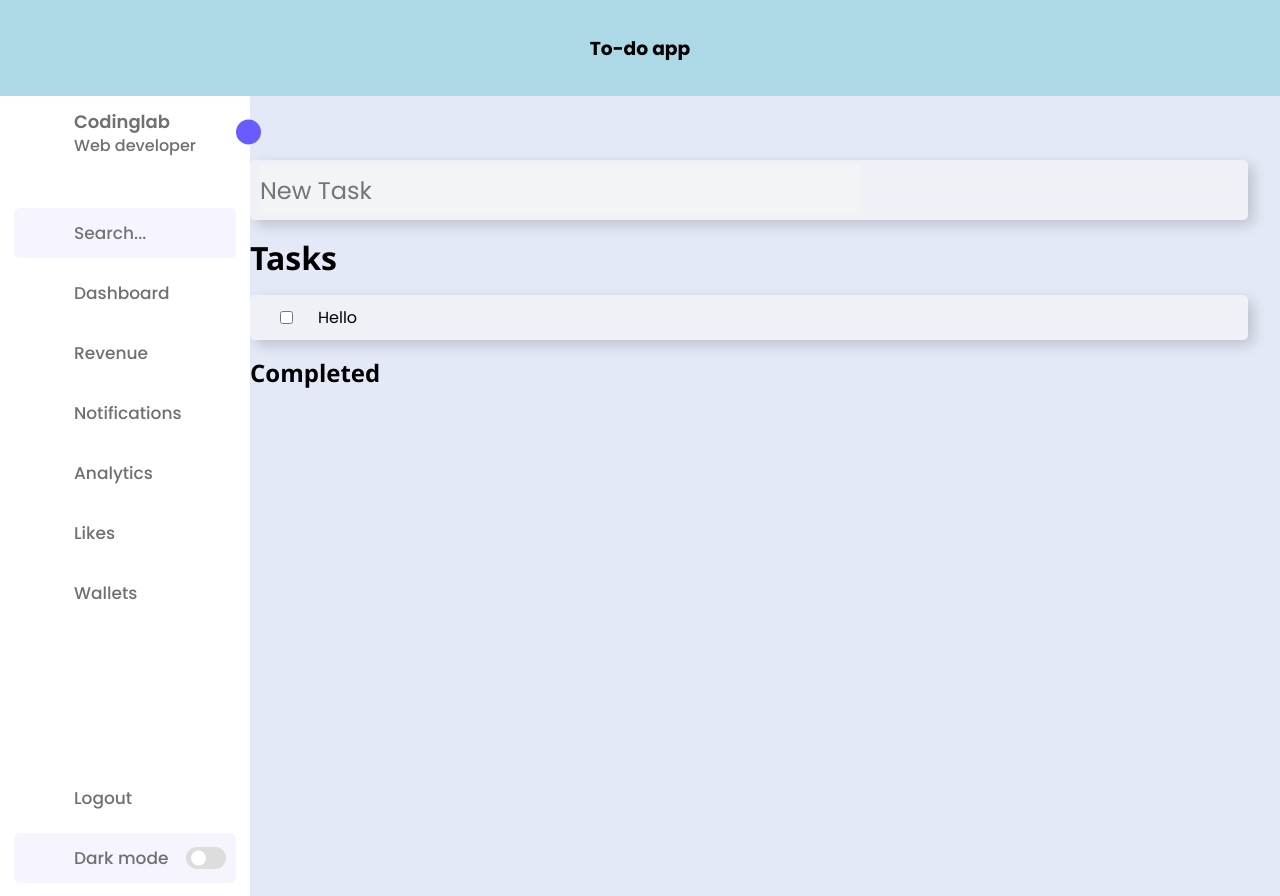
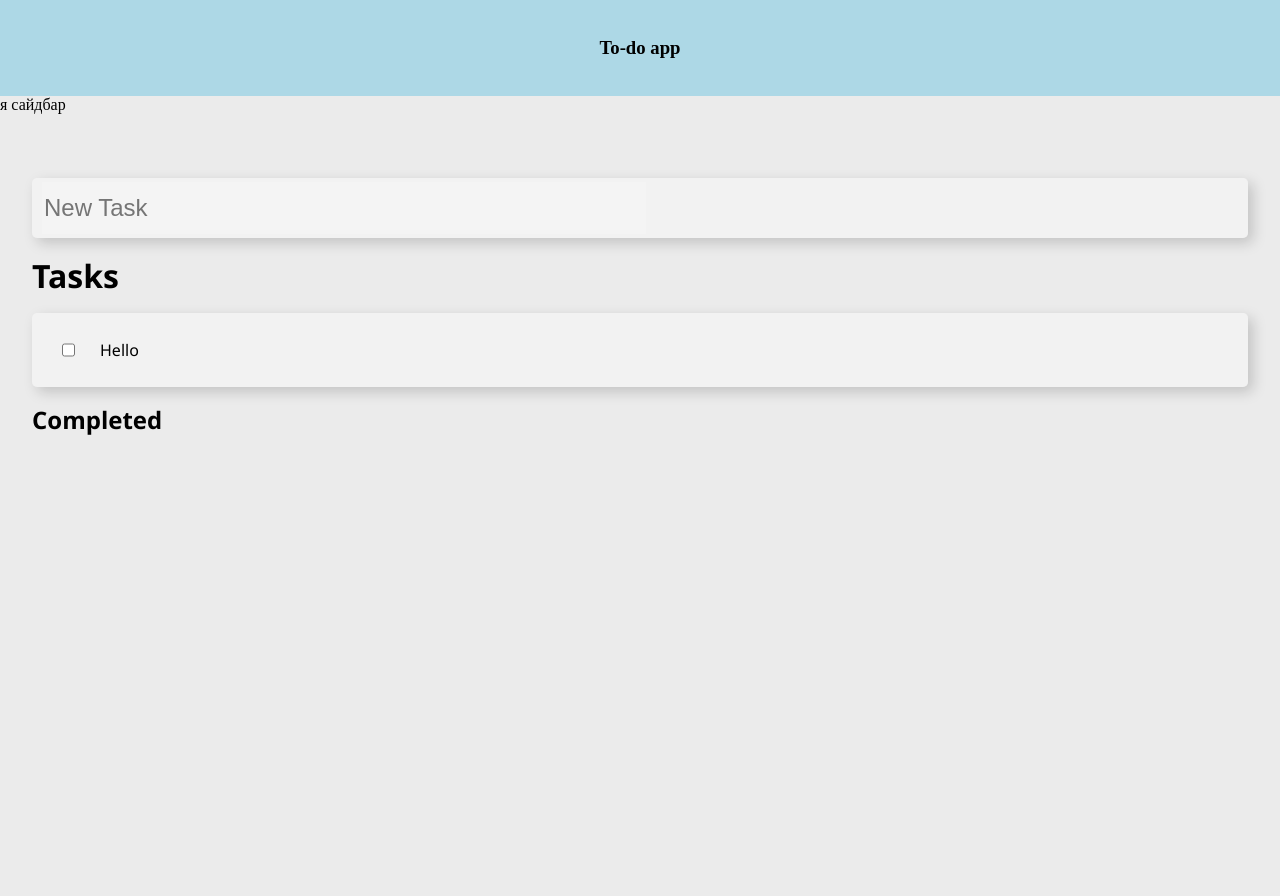
Before and after one commit to makshoop/ToDo, a React (Vite) app: page / in a window 1280 px wide. After the commit the page ends 800 px from the top, so only its background shows below. Built offline with nearby package versions, Linux system fonts and the light colour scheme; data requests are answered from the project's data file.

Commit message:
delete junk sidebar

```diff
--- a/src/main.css
+++ b/src/main.css
@@ -3,6 +3,7 @@ html {
 }
 
 body {
+    margin: 0;
     min-height: 100vh;
     background-color: rgb(235, 235, 235);
 }
--- a/src/main.jsx
+++ b/src/main.jsx
@@ -5,7 +5,6 @@ import "./main.css";
 import "./сomponents/tasks/Tasks.css";
 import "./сomponents/header/Header.css";
 import "./сomponents/tasks/NewTask.css";
-import "./сomponents/sidebar/Sidebar.css";
 
 ReactDOM.createRoot(document.getElementById("root")).render(
 	<>
--- a/src/сomponents/App/index.jsx
+++ b/src/сomponents/App/index.jsx
@@ -2,7 +2,7 @@ import React from "react";
 import { Tasks } from "../tasks/Tasks";
 import { Header } from "../header/Header";
 import { NewTask } from "../tasks/NewTask";
-import { Sidebar } from "../sidebar/Sidebar";
+import { Sidebar } from "../Sidebar";
 
 import "./styles.css";
 
--- /dev/null
+++ b/src/сomponents/Sidebar/index.jsx
@@ -0,0 +1,7 @@
+import React from "react";
+
+import "./styles.css";
+
+export function Sidebar() {
+	return <div className="appSidebar">я сайдбар</div>;
+}
--- a/src/сomponents/sidebar/Sidebar.css
+++ b/src/сomponents/Sidebar/styles.css
@@ -1,11 +1,11 @@
 /* Google Font Import - Poppins */
-@import url('https://fonts.googleapis.com/css2?family=Poppins:wght@300;400;500;600;700&display=swap');
-*{
+/* @import url('https://fonts.googleapis.com/css2?family=Poppins:wght@300;400;500;600;700&display=swap'); */
+/* *{
     margin: 0;
     padding: 0;
     box-sizing: border-box;
     font-family: 'Poppins', sans-serif;
-}
+} */
 
 :root{
     /* ===== Colors ===== */
@@ -23,11 +23,11 @@
     --tran-05: all 0.3s ease;
 }
 
-body{
+/* body{
     min-height: 100vh;
     background-color: var(--body-color);
     transition: var(--tran-05);
-}
+} */
 
 ::selection{
     background-color: var(--primary-color);
@@ -46,9 +46,9 @@ body.dark{
 /* ===== Sidebar ===== */
  .sidebar{
     /* position: fixed; */
-    float: left;
+/*
     top: 0;
-    left: 0;
+    left: 0; */
     height: 100vh;
     width: 250px;
     padding: 10px 14px;
--- a/src/сomponents/sidebar/Sidebar.jsx
+++ /dev/null
@@ -1,231 +0,0 @@
-import React, { useState } from "react";
-
-export function Sidebar() {
-	const [sidebarOpen, setSidebarOpen] = useState(true);
-	const [darkMode, setDarkMode] = useState(false);
-
-	const handleToggleSidebar = () => {
-		setSidebarOpen(!sidebarOpen);
-	};
-
-	const handleToggleDarkMode = () => {
-		setDarkMode(!darkMode);
-	};
-
-	return (
-		<nav
-			className={`sidebar ${sidebarOpen ? "" : "close"} ${
-				darkMode ? "dark" : ""
-			}`}
-		>
-			<header>
-				<div className="image-text">
-					<span className="image">{/*<img src="logo.png" alt="" />*/}</span>
-
-					<div className="text logo-text">
-						<span className="name">Codinglab</span>
-						<span className="profession">Web developer</span>
-					</div>
-				</div>
-
-				<i
-					className="bx bx-chevron-right toggle"
-					onClick={handleToggleSidebar}
-				></i>
-			</header>
-
-			<div className="menu-bar">
-				<div className="menu">
-					<li className="search-box" onClick={() => setSidebarOpen(true)}>
-						<i className="bx bx-search icon"></i>
-						<input type="text" placeholder="Search..." />
-					</li>
-
-					<ul className="menu-links">
-						<li className="nav-link">
-							<a href="#">
-								<i className="bx bx-home-alt icon"></i>
-								<span className="text nav-text">Dashboard</span>
-							</a>
-						</li>
-
-						<li className="nav-link">
-							<a href="#">
-								<i className="bx bx-bar-chart-alt-2 icon"></i>
-								<span className="text nav-text">Revenue</span>
-							</a>
-						</li>
-
-						<li className="nav-link">
-							<a href="#">
-								<i className="bx bx-bell icon"></i>
-								<span className="text nav-text">Notifications</span>
-							</a>
-						</li>
-
-						<li className="nav-link">
-							<a href="#">
-								<i className="bx bx-pie-chart-alt icon"></i>
-								<span className="text nav-text">Analytics</span>
-							</a>
-						</li>
-
-						<li className="nav-link">
-							<a href="#">
-								<i className="bx bx-heart icon"></i>
-								<span className="text nav-text">Likes</span>
-							</a>
-						</li>
-
-						<li className="nav-link">
-							<a href="#">
-								<i className="bx bx-wallet icon"></i>
-								<span className="text nav-text">Wallets</span>
-							</a>
-						</li>
-					</ul>
-				</div>
-
-				<div className="bottom-content">
-					<li>
-						<a href="#">
-							<i className="bx bx-log-out icon"></i>
-							<span className="text nav-text">Logout</span>
-						</a>
-					</li>
-
-					{/* rome-ignore lint/a11y/useKeyWithClickEvents: <explanation> */}
-					<li className="mode" onClick={handleToggleDarkMode}>
-						<div className="sun-moon">
-							<i className="bx bx-moon icon moon"></i>
-							<i className="bx bx-sun icon sun"></i>
-						</div>
-						<span className="mode-text text">
-							{darkMode ? "Light mode" : "Dark mode"}
-						</span>
-
-						<div className="toggle-switch">
-							<span className="switch"></span>
-						</div>
-					</li>
-				</div>
-			</div>
-		</nav>
-	);
-}
-
-export function Home() {
-	return (
-		<section className="home">
-			<div className="text">Dashboard Sidebar</div>
-		</section>
-	);
-}
-
-export function Sidebar2() {
-	const [sidebarClosed, setSidebarClosed] = useState(true);
-	const [darkMode, setDarkMode] = useState(false);
-
-	const toggleSidebar = () => {
-		setSidebarClosed(!sidebarClosed);
-	};
-
-	const toggleDarkMode = () => {
-		setDarkMode(!darkMode);
-	};
-
-	return (
-		<div className={darkMode ? "dark" : ""}>
-			{/* <nav className={sidebarClosed ? 'sidebar close' : 'sidebar'}> */}
-			<header>
-				<div className="image-text">
-					<span className="image">{/* <img src="logo.png" alt=""> */}</span>
-
-					<div className="text logo-text">
-						<span className="name">Codinglab</span>
-						<span className="profession">Web developer</span>
-					</div>
-				</div>
-
-				<i className="bx bx-chevron-right toggle" onClick={toggleSidebar}></i>
-			</header>
-
-			<div className="menu-bar">
-				<div className="menu">
-					<li className="search-box" onClick={() => setSidebarClosed(true)}>
-						<i className="bx bx-search icon"></i>
-						<input type="text" placeholder="Search..." />
-					</li>
-
-					<ul className="menu-links">
-						<li className="nav-link">
-							<a href="#">
-								<i className="bx bx-home-alt icon"></i>
-								<span className="text nav-text">Dashboard</span>
-							</a>
-						</li>
-
-						<li className="nav-link">
-							<a href="#">
-								<i className="bx bx-bar-chart-alt-2 icon"></i>
-								<span className="text nav-text">Revenue</span>
-							</a>
-						</li>
-
-						<li className="nav-link">
-							<a href="#">
-								<i className="bx bx-bell icon"></i>
-								<span className="text nav-text">Notifications</span>
-							</a>
-						</li>
-
-						<li className="nav-link">
-							<a href="#">
-								<i className="bx bx-pie-chart-alt icon"></i>
-								<span className="text nav-text">Analytics</span>
-							</a>
-						</li>
-
-						<li className="nav-link">
-							<a href="#">
-								<i className="bx bx-heart icon"></i>
-								<span className="text nav-text">Likes</span>
-							</a>
-						</li>
-
-						<li className="nav-link">
-							<a href="#">
-								<i className="bx bx-wallet icon"></i>
-								<span className="text nav-text">Wallets</span>
-							</a>
-						</li>
-					</ul>
-				</div>
-
-				<div className="bottom-content">
-					<li className="" onClick={() => setSidebarClosed(true)}>
-						<a href="#">
-							<i className="bx bx-log-out icon"></i>
-							<span className="text nav-text">Logout</span>
-						</a>
-					</li>
-
-					<li className="mode" onClick={toggleDarkMode}>
-						<div className="sun-moon">
-							<i className="bx bx-moon icon moon"></i>
-							<i className="bx bx-sun icon sun"></i>
-						</div>
-						<span className="mode-text text">{darkMode}</span>
-						<div className="toggle-switch">
-							<span className="switch"></span>
-						</div>
-					</li>
-				</div>
-				{/* </nav> */}
-				<section className="home">
-					<div className="text">Dashboard Sidebar</div>
-				</section>
-			</div>
-		</div>
-	);
-}
```
